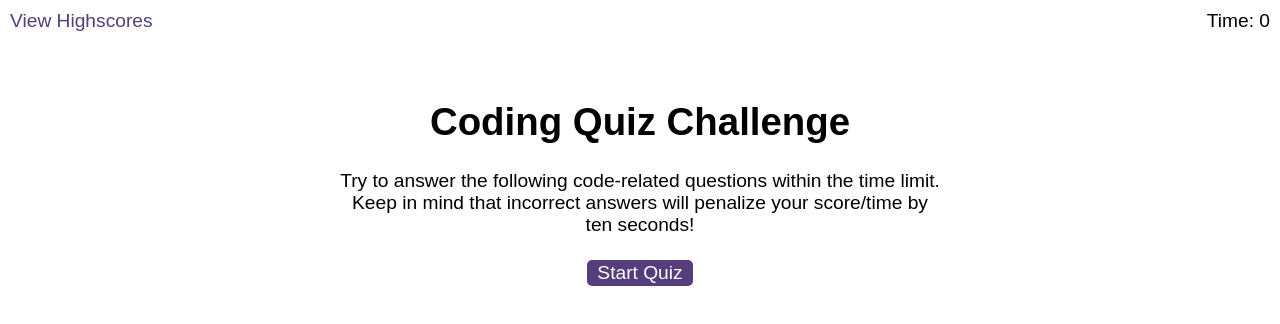
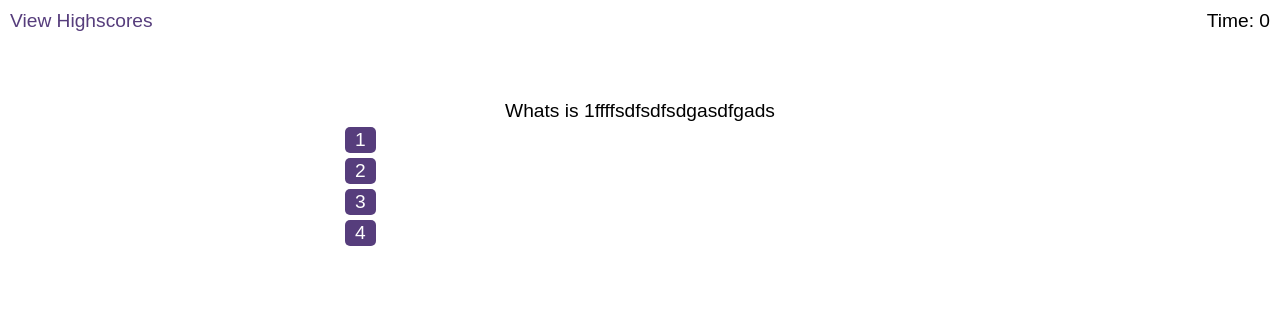
Before and after one commit to thomasptharakan/Web-API-Quiz, a plain HTML site: page index.html in a window 1280 px wide. Both pictures are taken after a click on the button "Start Quiz". Drawn offline with Linux system fonts and the light colour scheme; files that its build step writes are made by us from their sources.

Commit message:
Base functionality to display questions added

```diff
--- a/index.html
+++ b/index.html
@@ -6,7 +6,7 @@
     <meta http-equiv="X-UA-Compatible" content="ie=edge" />
     <title>Coding Quiz</title>
 
-    <link rel="stylesheet" href="./assets/css/styles.css" />
+    <link rel="stylesheet" href="css/styles.css" />
   </head>
 
   <body>
@@ -42,7 +42,7 @@
       <div id="feedback" class="feedback hide"></div>
     </div>
 
-    <script src="./assets/js/questions.js"></script>
-    <script src="./assets/js/logic.js"></script>
+    <script src="/js/questions.js"></script>
+    <script src="/js/index.js"></script>
   </body>
 </html>
--- /dev/null
+++ b/js/index.js
@@ -0,0 +1,53 @@
+var questionsdiv = document.querySelector("#questions");
+var startScreen = document.querySelector("#start-screen");
+var startButton = document.querySelector("#start");
+var choices = document.querySelector("#choices");
+var timeSpan = document.querySelector("#time");
+
+var currentQuestionIndex = 0;
+
+var timer=0;
+
+function displayQuestions(currentQuestion){
+    alert('in here');
+    startScreen.setAttribute("class","hide");
+    questionsdiv.setAttribute("class","start");
+    timeSpan.textContent = timer;
+    getQuestions();
+
+
+}
+
+
+function getQuestions(){
+    var currentQuestion = questions[currentQuestionIndex];
+    console.log(currentQuestion);
+    questionsdiv.children[1].textContent = currentQuestion.question;
+    for (i=0;i<currentQuestion.choices.length;i++){
+        var choice = document.createElement("button");
+        choice.textContent = currentQuestion.choices[i];
+        choice.onclick = handleClick;
+        //choice.addEventListener("click",() => handleClick();
+        choices.appendChild(choice);
+    }
+}
+
+function handleClick(){
+    var choice = this.textContent;
+    var answer= questions[currentQuestionIndex].answer;
+    currentQuestionIndex++;
+    if (choice===answer){
+        return;
+    }else{
+        timer = timer - 10;
+    }
+    if (currentQuestionIndex<(questions.length)){
+        getQuestions();
+    }else{
+        alert('Game Over');
+    }
+
+}
+
+//() avoids having the function executed on pageLoad
+startButton.addEventListener("click",() => displayQuestions());
--- /dev/null
+++ b/js/questions.js
@@ -0,0 +1,24 @@
+var questions =  [
+    {
+        question: "Whats is 1ffffsdfsdfsdgasdfgads",
+        choices : [ 1, 2, 3,4],
+        answer : 4
+    },
+    {
+        question: "1ffffsdfsdfsdgasdfgadssdfasdgfdsgsfgfgsdfgs",
+        choices : [ 1, 2, 3,4],
+        answer : 4
+    },
+    {
+        question: "Whats is 1",
+        choices : [ 1, 2, 3,4],
+        answer : 4
+    },
+    {
+        question: "Whats is 1",
+        choices : [ 1, 2, 3,4],
+        answer : 4
+    }
+
+
+]
```
Also changed, not shown: 1 other file.
